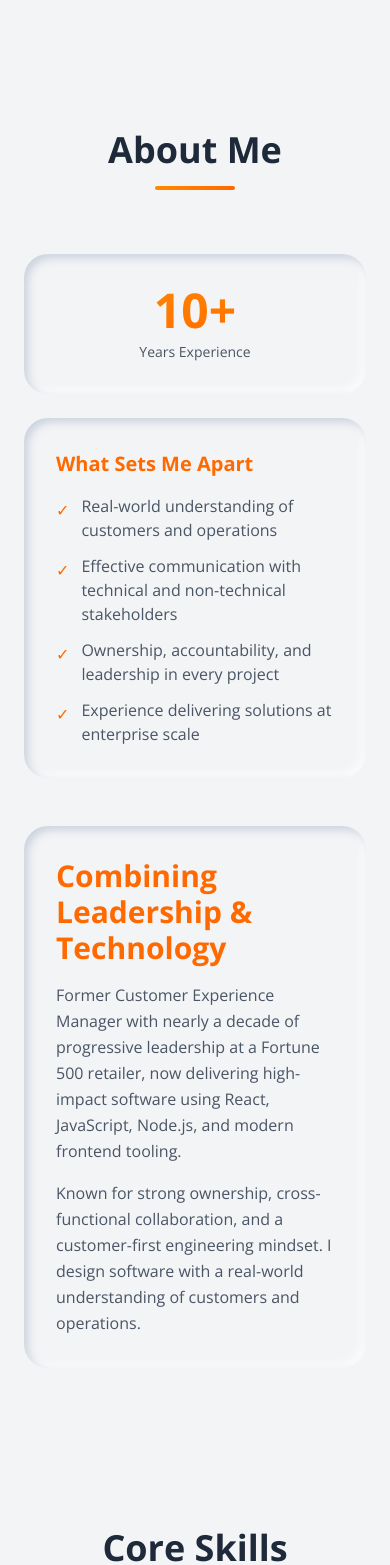
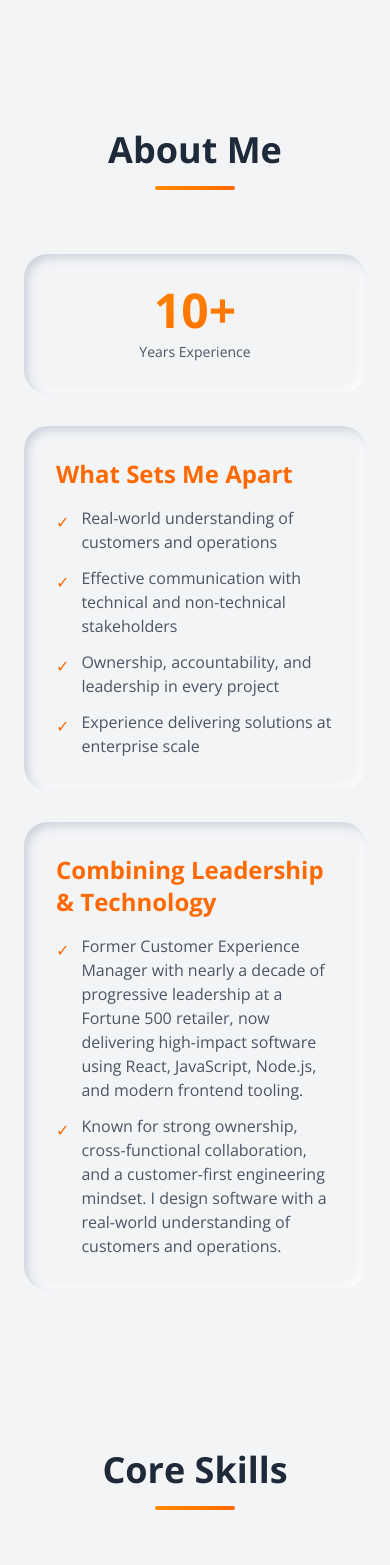
Before and after one commit to Mattojjo/portfolio, a React (Vite) app: page / in a window 390 px wide. Shown: the part 1154-2719 px from the top of the page. Built offline with nearby package versions, Linux system fonts and the light colour scheme.

Commit message:
Refactor About component layout for improved responsiveness and enhance visual elements; update Hero component image attributes for better accessibility

```diff
--- a/src/components/About.jsx
+++ b/src/components/About.jsx
@@ -63,31 +63,10 @@ export default function About() {
           <div className="w-20 h-1 bg-gradient-to-r from-orange-400 to-orange-500 mx-auto rounded-full"></div>
         </div>
 
-        <div className="grid md:grid-cols-2 gap-12 items-center">
-          <div className="space-y-6 order-2 md:order-1">
-            <div className="bg-gray-100 p-8 rounded-3xl neu-inset hover:scale-[1.02] transition-all duration-300">
-              <h3 className="text-3xl text-orange-500 font-bold mb-4">
-                Combining Leadership & Technology
-              </h3>
-              <p className="text-gray-600 leading-relaxed mb-4">
-                Former Customer Experience Manager with nearly a decade of progressive leadership
-                at a Fortune 500 retailer, now delivering high-impact software using React, JavaScript,
-                Node.js, and modern frontend tooling.
-              </p>
-              <p className="text-gray-600 leading-relaxed">
-                Known for strong ownership, cross-functional collaboration, and a customer-first
-                engineering mindset. I design software with a real-world understanding of customers
-                and operations.
-              </p>
-            </div>
-          </div>
-
-          <div className="space-y-6 order-1 md:order-2">
-            <div className="relative bg-gray-100 p-8 rounded-3xl neu-inset text-center hover:scale-105 transition-all duration-300 cursor-pointer overflow-hidden">
+        <div className="flex flex-col gap-8 md:gap-12 items-center">
+          <div className="relative bg-gray-100 p-8 rounded-3xl neu-inset text-center hover:scale-105 transition-all duration-300 cursor-pointer overflow-hidden w-full max-w-xl mx-auto">
             <div className={`text-5xl font-bold bg-gradient-to-br from-orange-400 to-orange-500 bg-clip-text text-transparent mb-2 transition-transform duration-500 ${celebrate ? 'scale-[2]' : 'scale-100'}`}>{count}+</div>
             <div className="text-gray-600 text-sm">Years Experience</div>
-
-              {/* Confetti */}
             {celebrate && (
               <>
                 {[...Array(20)].map((_, i) => (
@@ -107,8 +86,8 @@ export default function About() {
             )}
           </div>
 
-            <div className="bg-gray-100 p-8 rounded-3xl neu-inset hover:scale-[1.02] transition-all duration-300">
-              <h4 className="text-xl font-bold text-orange-500 mb-4">What Sets Me Apart</h4>
+          <div className="bg-gray-100 p-8 rounded-3xl neu-inset hover:scale-[1.02] transition-all duration-300 w-full max-w-2xl mx-auto">
+            <h4 className="text-2xl font-bold text-orange-500 mb-4">What Sets Me Apart</h4>
             <ul className="space-y-3">
               <li className="flex items-start gap-3">
                 <span className="text-orange-500 mt-1">✓</span>
@@ -128,6 +107,21 @@ export default function About() {
               </li>
             </ul>
           </div>
+
+          <div className="bg-gray-100 p-8 rounded-3xl neu-inset hover:scale-[1.02] transition-all duration-300 w-full max-w-2xl mx-auto">
+            <h3 className="text-2xl text-orange-500 font-bold mb-4">
+              Combining Leadership & Technology
+            </h3>
+            <ul className="space-y-3">
+              <li className="flex items-start gap-3">
+                <span className="text-orange-500 mt-1">✓</span>
+                <span className="text-gray-600">Former Customer Experience Manager with nearly a decade of progressive leadership at a Fortune 500 retailer, now delivering high-impact software using React, JavaScript, Node.js, and modern frontend tooling.</span>
+              </li>
+              <li className="flex items-start gap-3">
+                <span className="text-orange-500 mt-1">✓</span>
+                <span className="text-gray-600">Known for strong ownership, cross-functional collaboration, and a customer-first engineering mindset. I design software with a real-world understanding of customers and operations.</span>
+              </li>
+            </ul>
           </div>
         </div>
       </div>
--- a/src/components/Hero.jsx
+++ b/src/components/Hero.jsx
@@ -201,6 +201,8 @@ export default function Hero() {
                     src={profileImage}
                     alt="Leinad Suarez"
                     className="w-full h-full object-cover scale-125 object-center"
+      alt="Leinad Suarez"
+                    className="w-full h-full object-cover scale-125 object-center"
                   />
                 </div>
               </div>
```
Lines whose indentation alone changed are shown as unchanged.
